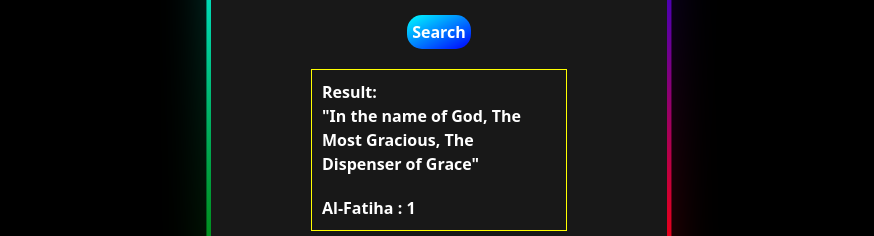
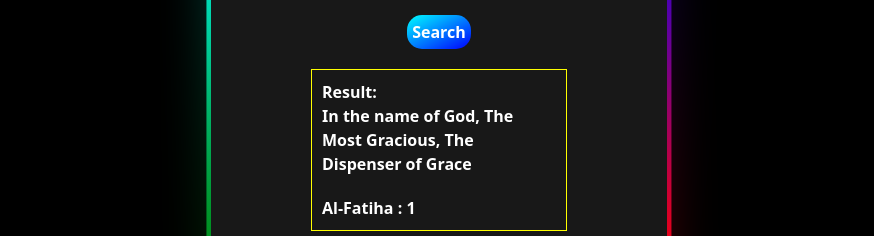
Before and after one commit to sKzAy/Quran-Searcher-Generator, a Next.js app: page / in a window 1280 px wide. Shown: the part 667-903 px from the top of the page, without its empty margins (201-1075 px from the left). Built offline with nearby package versions, Linux system fonts and the light colour scheme.

Commit message:
fixing vercel errors

```diff
--- a/app/page.js
+++ b/app/page.js
@@ -4,7 +4,7 @@ import "@/components/Ayah.css"
 import Search from '@/components/Search'
 
 
-const page = () => {
+const Page = () => {
   return (<>
     <div>
         <Ayah/>
@@ -17,4 +17,4 @@ const page = () => {
   )
 }
 
-export default page
+export default Page
--- a/components/Ayah.js
+++ b/components/Ayah.js
@@ -5,7 +5,7 @@ import { useState } from 'react';
 
 
 
-const body = () => {
+const Body = () => {
   const [Ayat, setAyat] = useState({
     "data": {
       "numberInSurah": 1,
@@ -51,4 +51,4 @@ const generateAyah = async () => {
   )
 }
 
-export default body
+export default Body
--- a/components/Search.js
+++ b/components/Search.js
@@ -40,7 +40,7 @@ const Search = () => {
 </svg><input ref={InRef} type="text" placeholder='Enter Ayah Number' /></div>
        <div className="btn"><button onClick={handleClick}>Search</button></div>
        <div className="Result">
-       <div><b>Result</b>: <br />"{Ayat.data.text}"</div>
+       <div><b>Result</b>: <br />{Ayat.data.text}</div>
        <div>{Ayat.data.surah.englishName} : {Ayat.data.numberInSurah}</div>
        </div>
     </div>
```
